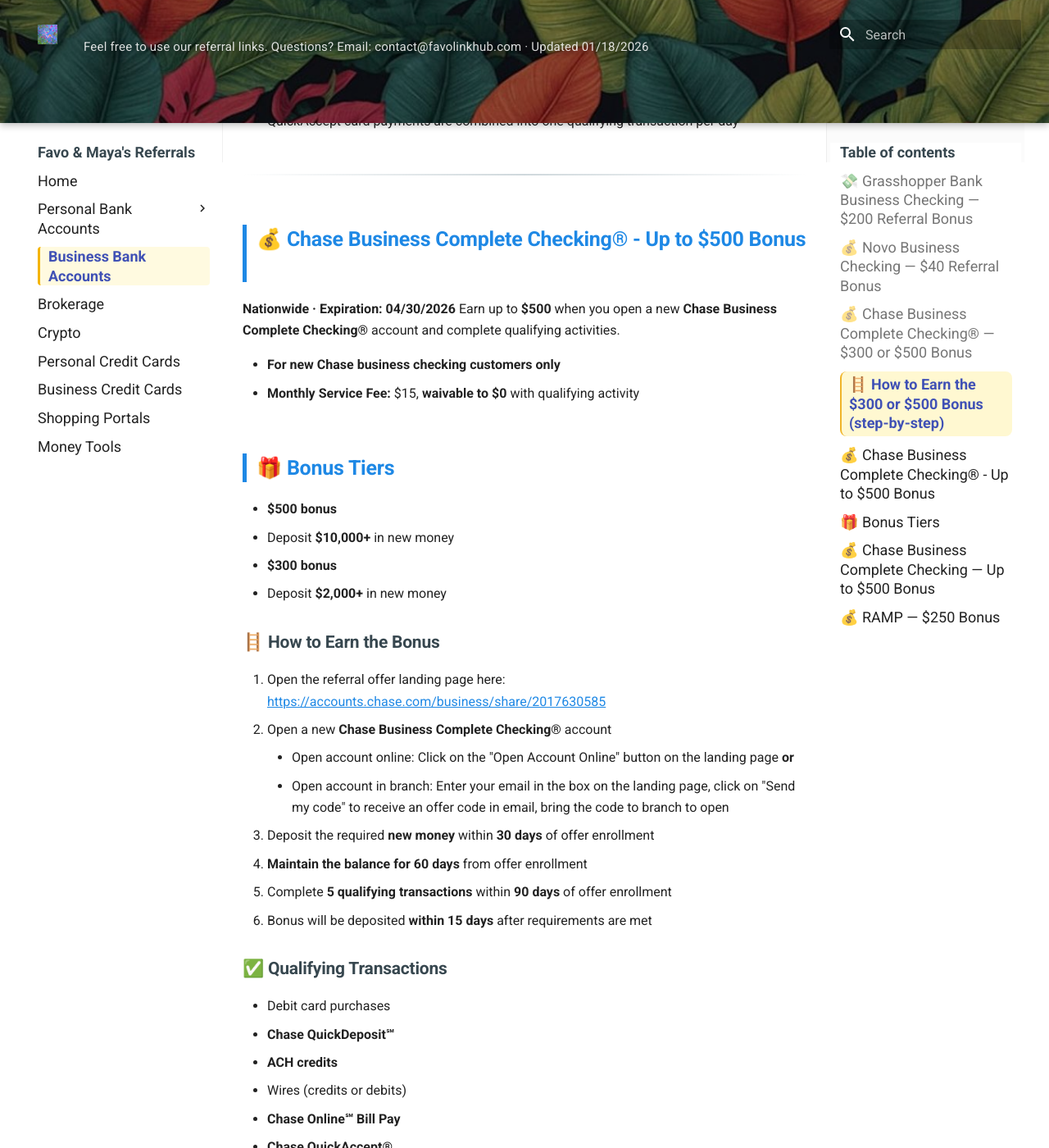
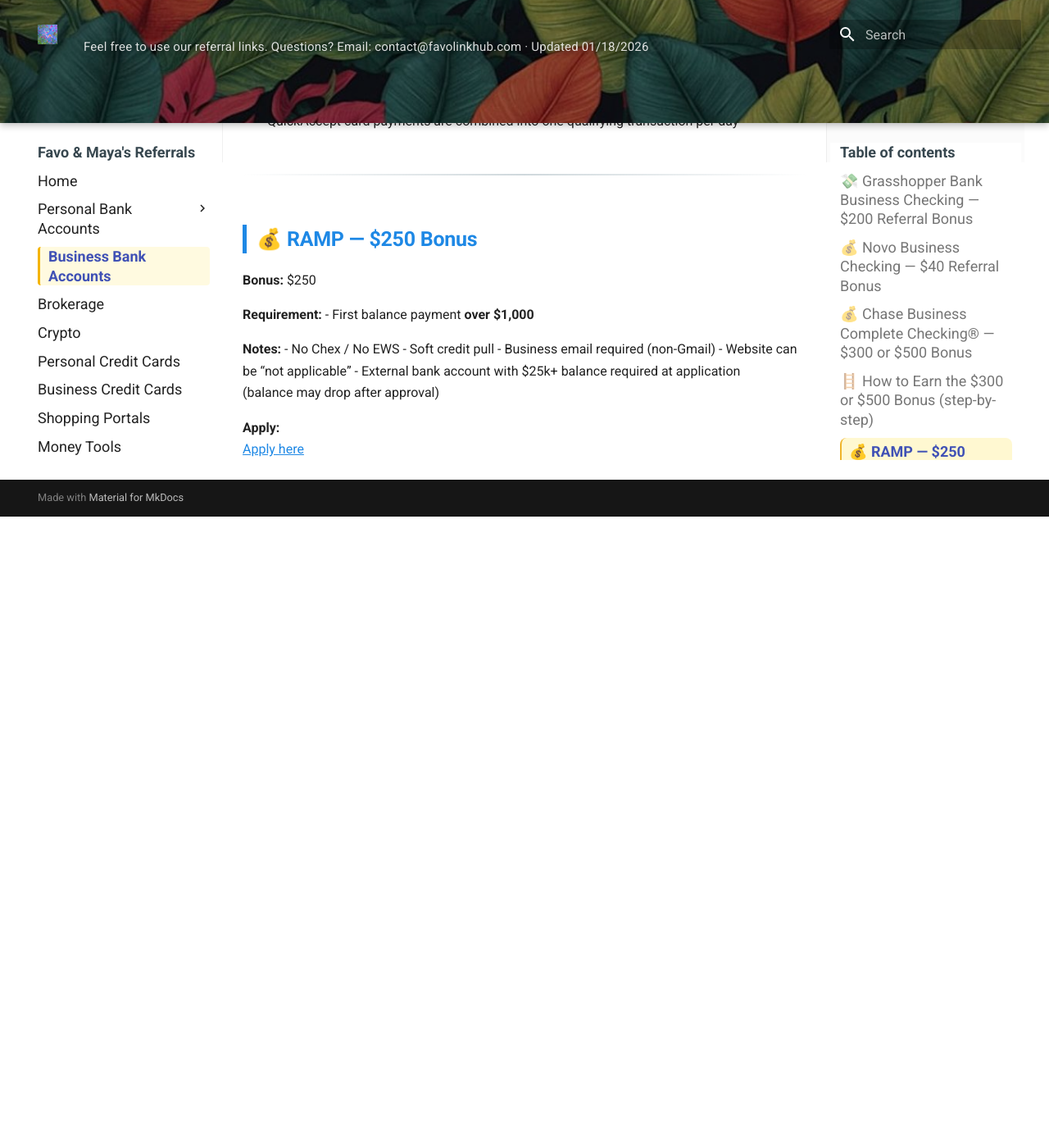
Before and after one commit to whispersofzephyr/favolinkhub-site, an MkDocs documentation site: the page built from docs/business-bank.md, in a window 1280 px wide and 1400 px high, scrolled down 3495 px. Shown: the whole window at 82% size. Built offline with MkDocs 1.6.1 and Material for MkDocs 9.7.7, drawn with Linux system fonts in a browser that asks for light colours; after the commit the page ends 4125 px from its top, so only the background shows below that; some of the changed text lies outside the part shown.

Commit message:
Update business-bank.md

```diff
--- a/docs/business-bank.md
+++ b/docs/business-bank.md
@@ -105,79 +105,6 @@ Grasshopper Bank is offering an **easy $200 referral bonus** when you open a new
 
 ---
 
-## 💰 Chase Business Complete Checking® -  Up to $500 Bonus
-**Nationwide · Expiration: 04/30/2026**
-Earn up to **$500** when you open a new **Chase Business Complete Checking®** account and complete qualifying activities.
-
-- **For new Chase business checking customers only**
-- **Monthly Service Fee:** $15, **waivable to $0** with qualifying activity
-
-## 🎁 Bonus Tiers
-
-- **$500 bonus**
-  - Deposit **$10,000+** in new money
-
-- **$300 bonus**
-  - Deposit **$2,000+** in new money
-
-### 🪜 How to Earn the Bonus
-
-1.  Open the referral offer landing page here: [https://accounts.chase.com/business/share/2017630585](https://accounts.chase.com/business/share/2017630585)
-2.  Open a new **Chase Business Complete Checking®** account
-
-     - Open account online: Click on the "Open Account Online" button on the landing page
-       **or**
-     - Open account in branch: Enter your email in the box on the landing page, click on "Send my code" to receive an offer code in email, bring the code to branch to open
-
-4. Deposit the required **new money** within **30 days** of offer enrollment
-5. **Maintain the balance for 60 days** from offer enrollment
-6. Complete **5 qualifying transactions** within **90 days** of offer enrollment
-7. Bonus will be deposited **within 15 days** after requirements are met
-
-### ✅ Qualifying Transactions
-- Debit card purchases
-- **Chase QuickDeposit℠**
-- **ACH credits**
-- Wires (credits or debits)
-- **Chase Online℠ Bill Pay**
-- **Chase QuickAccept®**
-  - QuickAccept payments are combined into **one qualifying transaction per day**
-
----
-
-## 💰 Chase Business Complete Checking — Up to $500 Bonus
-
-New Chase business checking customers can earn up to **$500**.
-
-This account is also **excellent for meeting Direct Deposit requirements** for other bank bonuses.
-
-**Apply:**
-[Apply here](https://accounts.chase.com/business/share/2017630585)
-
-**Bonus Tiers**
-
-**$300 Bonus**
-- Deposit **$2,000+** within 30 days
-- Maintain balance for **60 days**
-- Complete **5 qualifying transactions** within 90 days
-
-**$500 Bonus**
-- Deposit **$10,000+** within 30 days
-- Maintain balance for **60 days**
-- Complete **5 qualifying transactions** within 90 days
-
-**Qualifying transactions include:**
-- Debit card purchases
-- ACH credits
-- Wires
-- Online Bill Pay
-- Chase QuickDeposit℠
-- Chase QuickAccept®
-
-**Monthly fee:** $15 (waivable)
-
----
-
 ## 💰 RAMP — $250 Bonus
 
 **Bonus:** $250
```
